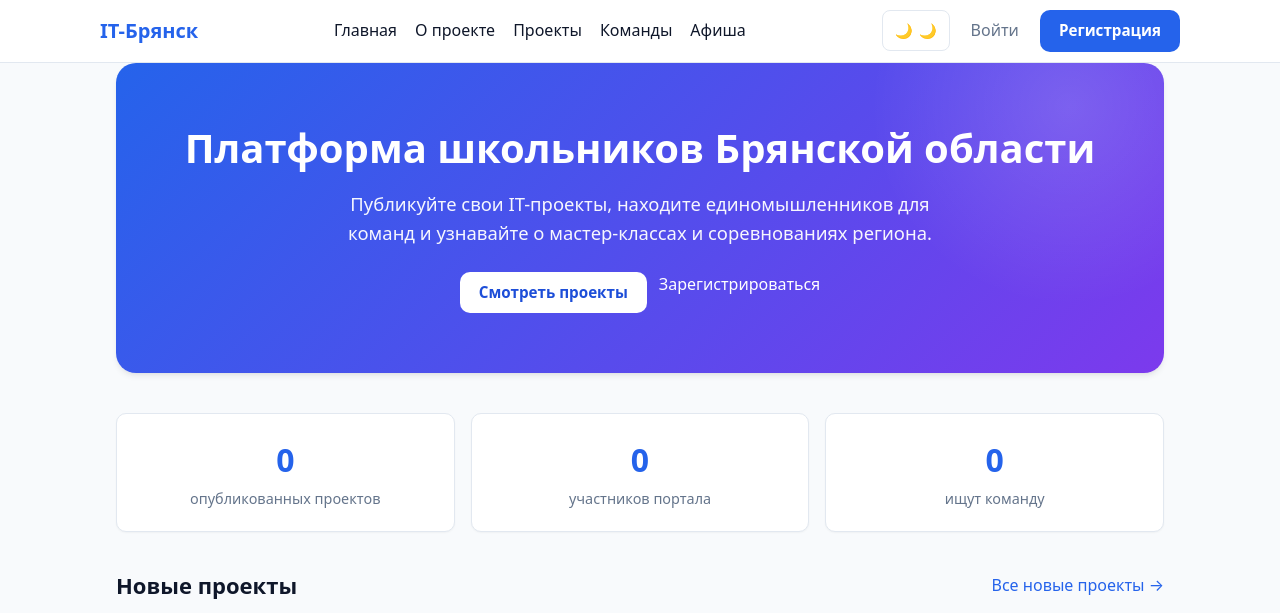
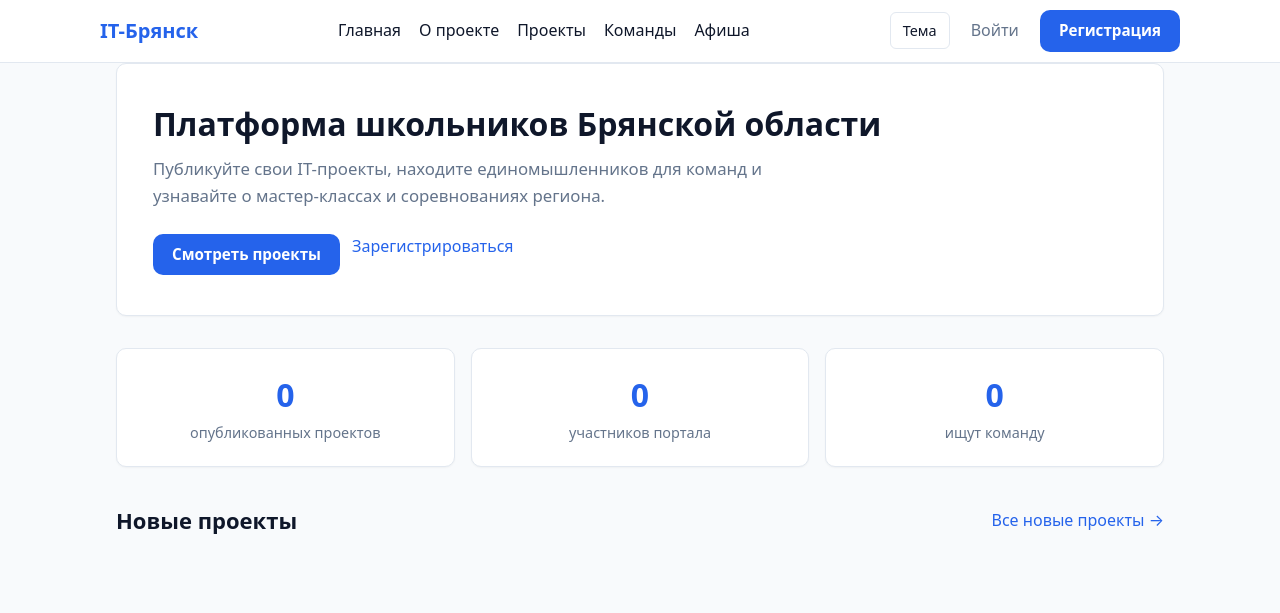
Before and after one commit to NeMraz/bryansk-it-portal, a Django app: page / in a window 1280 px wide. Shown: the top 613 px of the page. Run offline with Django 4.2, Linux system fonts and the light colour scheme; data that the repository does not hold is empty.

Commit message:
Упростить оформление: без градиентов, эмодзи и анимаций
- Герой главной страницы: плоский блок на поверхности, без градиента и свечения
- Убраны подъём карточек и переходы при наведении
- Кнопка темы показывает текст «Тема» вместо эмодзи
- Инлайновые стили главной вынесены в style.css (.card-placeholder)

Co-authored-by: arena-agent <297053741+arena-agent@users.noreply.github.com>

```diff
--- a/core/templates/core/home.html
+++ b/core/templates/core/home.html
@@ -2,7 +2,6 @@
 
 {% block content %}
   <section class="hero">
-    <div style="position:relative; z-index:2;">
     <h1>Платформа школьников Брянской области</h1>
     <p>
       Публикуйте свои IT-проекты, находите единомышленников для команд и
@@ -15,7 +14,6 @@
       {% else %}
         <a class="btn-outline" href="{% url "accounts:register" %}">Зарегистрироваться</a>
       {% endif %}
-      </div>
     </div>
   </section>
 
@@ -45,9 +43,7 @@
           {% if project.image %}
             <img src="{{ project.image.url }}" alt="{{ project.title }}">
           {% else %}
-            <div style="width:100%; height:170px; background:var(--brand-light); border-radius:8px; display:flex; align-items:center; justify-content:center; color:var(--brand-hover); font-weight:700; font-size:1.25rem;">
-              {{ project.title|slice:":1" }}
-            </div>
+            <div class="card-placeholder">{{ project.title|slice:":1" }}</div>
           {% endif %}
           <h3><a href="{{ project.get_absolute_url }}">{{ project.title }}</a></h3>
           <p class="meta">
--- a/static/css/style.css
+++ b/static/css/style.css
@@ -219,23 +217,20 @@ html.js .site-nav.open {
 }
 
 .theme-toggle {
-  display: inline-flex;
-  align-items: center;
-  gap: 6px;
-  padding: 8px 12px;
+  padding: 6px 12px;
   border: 1px solid var(--border);
-  border-radius: 8px;
+  border-radius: 6px;
   background: var(--surface);
   color: var(--text);
   font: inherit;
   font-size: 0.9rem;
-  font-weight: 600;
+  font-weight: 500;
   cursor: pointer;
 }
 
 .theme-toggle:hover {
-  background: var(--brand-light);
-  color: var(--brand-hover);
+  border-color: var(--brand);
+  color: var(--brand);
 }
 
 .logout-form {
@@ -713,73 +702,30 @@ form[method="get"] .btn {
 /* ---------- Главная страница ---------- */
 
 .hero {
-  border-radius: 20px;
-  padding: 60px 32px;
-  margin-bottom: 40px;
-  background: linear-gradient(135deg, var(--brand), #7c3aed);
-  color: var(--text-inverted);
-  text-align: center;
-  position: relative;
-  overflow: hidden;
-  box-shadow: var(--shadow-md);
-}
-
-.hero::before {
-  content: "";
-  position: absolute;
-  top: -50%;
-  right: -10%;
-  width: 400px;
-  height: 400px;
-  background: radial-gradient(circle, rgba(255, 255, 255, 0.15), transparent 70%);
-  border-radius: 50%;
-  pointer-events: none;
+  padding: 40px 36px;
+  margin-bottom: 32px;
+  background: var(--surface);
+  border: 1px solid var(--border);
+  border-radius: var(--radius);
+  box-shadow: var(--shadow);
 }
 
 .hero h1 {
-  color: var(--text-inverted);
-  font-size: 2.5rem;
-  margin: 0 0 16px;
-  position: relative;
-  z-index: 2;
+  font-size: 2rem;
+  margin: 0 0 12px;
 }
 
 .hero p {
-  color: rgba(255, 255, 255, 0.95);
-  max-width: 640px;
-  margin: 0 auto 24px;
-  font-size: 1.15rem;
-  position: relative;
-  z-index: 2;
+  color: var(--text-muted);
+  max-width: 620px;
+  margin: 0 0 24px;
+  font-size: 1.05rem;
 }
 
 .hero .actions {
   display: flex;
   gap: 12px;
-  justify-content: center;
   flex-wrap: wrap;
-  position: relative;
-  z-index: 2;
-}
-
-.hero .btn {
-  background: var(--text-inverted);
-  color: var(--brand-hover);
-}
-
-.hero .btn:hover {
-  background: #f1f5f9;
-  color: var(--brand);
-}
-
-.hero .btn-outline {
-  border-color: rgba(255, 255, 255, 0.6);
-  color: #fff;
-}
-
-.hero .btn-outline:hover {
-  background: rgba(255, 255, 255, 0.15);
-  color: #fff;
 }
 
 .stats {
--- a/static/js/script.js
+++ b/static/js/script.js
@@ -1,58 +1,25 @@
 (function () {
-  /* ---------- Переключатель темы оформления ---------- */
+  /* ---------- Тема оформления ---------- */
 
   var html = document.documentElement;
   var themeButton = document.querySelector(".theme-toggle");
-  var storedTheme = localStorage.getItem("theme");
-  var prefersDark = window.matchMedia &&
-    window.matchMedia("(prefers-color-scheme: dark)").matches;
-
-  // Определяем стартовую тему: из localStorage, затем из системных настроек,
-  // иначе — светлая.
-  function resolveTheme() {
-    if (storedTheme === "dark" || (!storedTheme && prefersDark)) {
-      return "dark";
-    }
-    return "light";
-  }
 
   function applyTheme(theme) {
     html.setAttribute("data-theme", theme);
     localStorage.setItem("theme", theme);
-
-    var icon = themeButton && themeButton.querySelector(".theme-icon");
-    if (icon) {
-      icon.textContent = theme === "dark" ? "☀️" : "🌙";
-    }
     if (themeButton) {
-      themeButton.setAttribute(
-        "aria-label",
-        theme === "dark" ? "Переключить на светлую тему" : "Переключить на темную тему"
-      );
-      themeButton.setAttribute(
-        "title",
-        theme === "dark" ? "Темная тема включена" : "Темная тема выключена"
-      );
+      themeButton.setAttribute("aria-pressed", theme === "dark" ? "true" : "false");
     }
   }
 
   if (themeButton) {
-    // Создаём иконку внутри кнопки, если её нет.
-    if (!themeButton.querySelector(".theme-icon")) {
-      var icon = document.createElement("span");
-      icon.className = "theme-icon";
-      icon.textContent = "🌙";
-      themeButton.appendChild(icon);
-      themeButton.setAttribute("title", "Темная тема выключена");
-      themeButton.setAttribute("aria-label", "Переключить на темную тему");
-    }
-
-    applyTheme(resolveTheme());
+    var stored = localStorage.getItem("theme");
+    var prefersDark = window.matchMedia &&
+      window.matchMedia("(prefers-color-scheme: dark)").matches;
+    applyTheme(stored || (prefersDark ? "dark" : "light"));
 
     themeButton.addEventListener("click", function () {
-      var current = html.getAttribute("data-theme");
-      var next = current === "dark" ? "light" : "dark";
-      applyTheme(next);
+      applyTheme(html.getAttribute("data-theme") === "dark" ? "light" : "dark");
     });
   }
 
@@ -60,7 +27,6 @@
 
   var button = document.querySelector(".nav-toggle");
   var nav = document.getElementById("site-nav");
-  var links = nav && nav.querySelectorAll("a");
   if (!button || !nav) return;
 
   button.addEventListener("click", function () {
@@ -68,14 +34,10 @@
     button.setAttribute("aria-expanded", isOpen ? "true" : "false");
   });
 
-  if (links) {
-    links.forEach(function (link) {
-      link.addEventListener("click", function () {
-        if (nav.classList.contains("open")) {
-          nav.classList.remove("open");
-          button.setAttribute("aria-expanded", "false");
-        }
-      });
+  nav.querySelectorAll("a").forEach(function (link) {
+    link.addEventListener("click", function () {
+      nav.classList.remove("open");
+      button.setAttribute("aria-expanded", "false");
     });
-  }
+  });
 })();
--- a/templates/base.html
+++ b/templates/base.html
@@ -24,9 +24,7 @@
             </nav>
 
             <div class="nav-actions">
-                <button class="theme-toggle" type="button" aria-label="Переключить тему оформления" title="Темная тема">
-                    🌙
-                </button>
+                <button class="theme-toggle" type="button" aria-pressed="false">Тема</button>
                 {% if user.is_authenticated %}
                     <a href="{% url "portfolio:my" %}" class="btn-ghost">Мои проекты</a>
                     <a href="{% url "team_board:my" %}" class="btn-ghost">Мои объявления</a>
```
Also changed, not shown: other parts of static/css/style.css (+18 -20 lines). Lines whose indentation alone changed are shown as unchanged.
